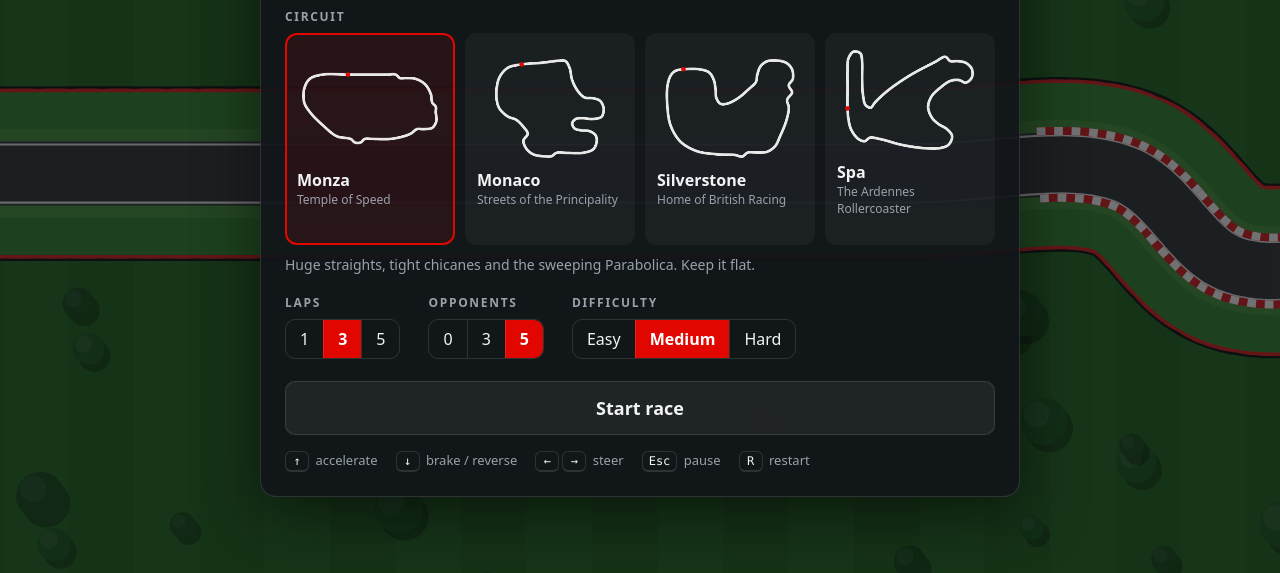
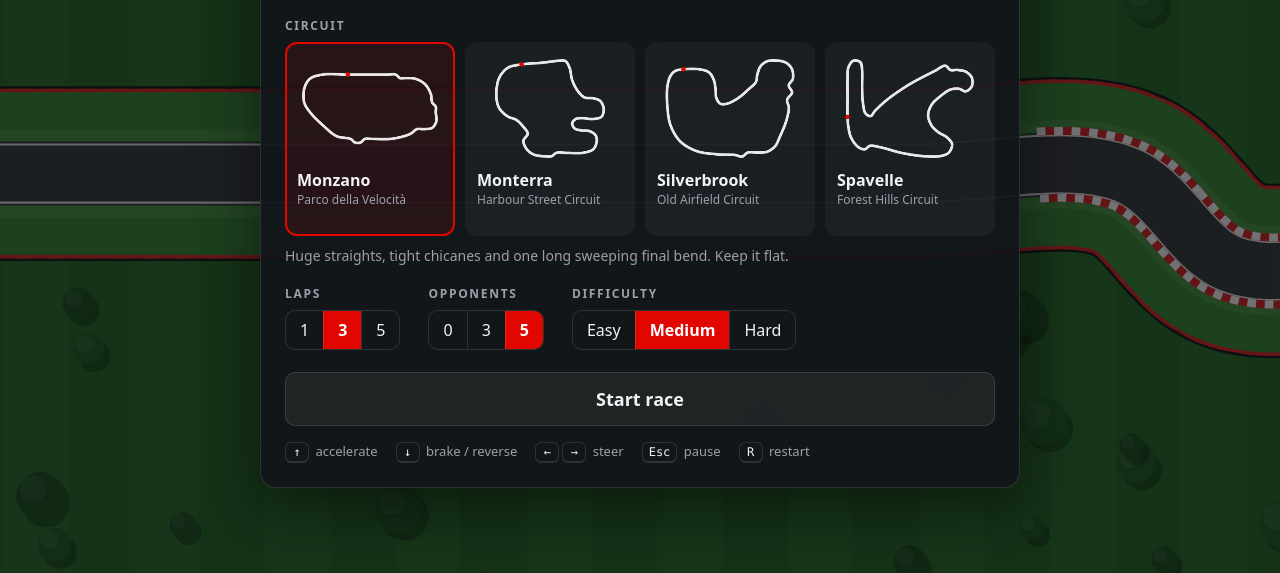
Before and after one commit to GitSouz/browser_games, a plain HTML site: page games/racing/index.html in a window 1280 px wide. Shown: the part 227-800 px from the top of the page. Drawn offline with Linux system fonts and the light colour scheme.

Commit message:
Rename circuits to fictional names and drop real corner names
Co-Authored-By: Claude Opus 5.5 <noreply@anthropic.com>
Claude-Session: https://claude.ai/code/session_01Q3XJjvGgFerYhRfKRKeyZa

```diff
--- a/games/racing/game.js
+++ b/games/racing/game.js
@@ -122,7 +122,7 @@
   }
 
   // ---------- Game state ----------
-  const cfg = { trackId: 'monza', laps: 3, ai: 5, diff: 'medium' };
+  const cfg = { trackId: 'monzano', laps: 3, ai: 5, diff: 'medium' };
   let state = 'menu';
   let track = null;
   let cars = [];
--- a/games/racing/tracks.js
+++ b/games/racing/tracks.js
@@ -4,127 +4,127 @@
  * Each track is a closed loop of control points (in "units"), smoothed with a
  * centripetal Catmull-Rom spline and resampled at a fixed spacing. The first
  * control point is the start/finish line and the list order is the driving
- * direction. Layouts are loose, simplified nods to real circuits.
+ * direction. All circuits are fictional.
  */
 (function (root) {
   'use strict';
 
   const TRACKS = [
     {
-      id: 'monza',
-      name: 'Monza',
-      tagline: 'Temple of Speed',
-      desc: 'Huge straights, tight chicanes and the sweeping Parabolica. Keep it flat.',
+      id: 'monzano',
+      name: 'Monzano',
+      tagline: 'Parco della Velocità',
+      desc: 'Huge straights, tight chicanes and one long sweeping final bend. Keep it flat.',
       scale: 50,
       pts: [
         [40, 30], [55, 30], [68, 30],
-        // Rettifilo chicane
+        // Turn 1 chicane
         [74, 30], [77, 32.5], [81, 32.5],
-        // Curva Grande
+        // Long right sweeper
         [88, 33], [95, 37], [99, 44],
-        // Roggia
+        // Second chicane
         [100, 50], [102.5, 53], [102.5, 57],
-        // Lesmos
+        // Double rights
         [103, 63], [100, 68], [94, 69],
         [89, 69], [85, 72], [80, 74],
-        // Serraglio
+        // Back stretch
         [70, 76], [58, 76],
-        // Ascari
+        // Fast chicane
         [52, 76], [49, 78.5], [45, 78.5], [42, 76],
-        // back straight + Parabolica
+        // back straight + final sweeper
         [32, 74], [22, 66], [14, 58], [9, 50], [9, 40], [13, 33], [22, 30],
       ],
     },
     {
-      id: 'monaco',
-      name: 'Monaco',
-      tagline: 'Streets of the Principality',
-      desc: 'Narrow, twisty and unforgiving. The hairpin, the tunnel, the pool. Brake early.',
+      id: 'monterra',
+      name: 'Monterra',
+      tagline: 'Harbour Street Circuit',
+      desc: 'Narrow, twisty and unforgiving. A hairpin, a tunnel and a waterfront chicane. Brake early.',
       scale: 50,
       pts: [
         [30, 20], [42, 19], [50, 18],
-        // Ste Devote
+        // Turn 1
         [55, 18], [57.5, 22],
-        // Beau Rivage climb
+        // Uphill run
         [59, 29], [62, 35],
-        // Massenet / Casino
+        // Plaza section
         [66, 39], [71, 39.5], [75, 41], [77, 45],
-        // Mirabeau
+        // Downhill right
         [76, 50], [71, 51.5],
         // Hairpin
         [65, 51], [61, 51.5], [59, 54], [60.5, 57], [64, 58],
-        // Portier
+        // Seafront right
         [69, 58.5], [72.5, 61], [73, 65],
         // Tunnel
         [71, 69], [65, 71], [56, 71],
-        // Nouvelle chicane
+        // Harbour chicane
         [50, 71], [47, 73], [43, 73],
-        // Tabac
+        // Quayside left
         [37, 72], [33, 69],
-        // Swimming pool
+        // Waterfront esses
         [31, 64], [33.5, 60], [31, 56],
-        // Rascasse / Noghes
+        // Final corners
         [27, 52], [22, 50], [17, 45], [15.5, 38], [17, 28], [22, 22],
       ],
     },
     {
-      id: 'silverstone',
-      name: 'Silverstone',
-      tagline: 'Home of British Racing',
+      id: 'silverbrook',
+      name: 'Silverbrook',
+      tagline: 'Old Airfield Circuit',
       desc: 'Fast and flowing. Commit through the high-speed esses and carry speed onto the straights.',
       scale: 46,
       pts: [
         [40, 21], [50, 21],
-        // Abbey / Farm
+        // Turn 1 / 2
         [56, 23], [59, 28], [60, 34],
-        // Village / Loop
+        // Infield loop
         [60.5, 39], [63, 42.5], [67, 42.5],
-        // Wellington straight
+        // Long straight
         [74, 39], [81, 33],
-        // Brooklands / Luffield
+        // Stadium section
         [85, 29], [86, 24], [88, 19], [92, 16],
-        // Woodcote / National straight
+        // Pit straight
         [98, 15.5], [104, 17],
-        // Copse
+        // Fast right
         [107.5, 21], [108, 27],
-        // Maggotts / Becketts / Chapel
+        // High-speed esses
         [105.5, 31], [107.5, 35.5], [104.5, 40], [105.5, 45],
         // Hangar straight
         [104, 53], [100, 63],
-        // Stowe
+        // Heavy braking right
         [97, 69], [92, 72.5], [86, 73],
-        // Vale / Club
+        // Final complex
         [80, 73], [76.5, 75.5], [72, 74.5],
-        // Hamilton straight
+        // Sweep back to the line
         [60, 74], [48, 72], [38, 66], [32, 56], [30, 44], [30, 32], [32, 25], [35, 22],
       ],
     },
     {
-      id: 'spa',
-      name: 'Spa',
-      tagline: 'The Ardennes Rollercoaster',
-      desc: 'La Source, Eau Rouge, the endless Kemmel straight and flat-out Blanchimont.',
+      id: 'spavelle',
+      name: 'Spavelle',
+      tagline: 'Forest Hills Circuit',
+      desc: 'A tight opening hairpin, a dip-and-climb kink, an endless straight and a flat-out final sweep.',
       scale: 46,
       pts: [
         [14, 64], [14, 52], [14, 42],
-        // La Source
+        // Opening hairpin
         [14.5, 35], [17.5, 31], [21.5, 32], [22.5, 37],
-        // Down the hill + Eau Rouge / Raidillon
+        // Downhill + compression kink
         [22.5, 47], [23, 56], [24.5, 62], [27.5, 63.5], [30, 60.5],
-        // Kemmel straight
+        // Long uphill straight
         [37, 54], [50, 45], [65, 37],
-        // Les Combes
+        // Top chicane
         [71, 34], [74, 36.5], [78, 36.5],
-        // Malmedy / Rivage
+        // Far hairpin
         [83, 37.5], [86.5, 41], [86.5, 46], [83, 49], [79, 47.5],
         [74, 48], [68, 52],
-        // Pouhon
+        // Double left
         [63, 57], [61, 63], [63, 69],
-        // Fagnes / Stavelot
+        // Valley section
         [67, 73], [72, 76], [75, 80], [73, 85], [68, 87],
-        // Blanchimont
+        // Flat-out sweep
         [58, 87], [45, 85], [34, 82],
-        // Bus stop chicane
+        // Final chicane
         [27, 81], [24, 83], [20, 81.5], [16, 76], [14.5, 70],
       ],
     },
```
Also changed, not shown: index.html (+1 -1 lines), 1 other file.
